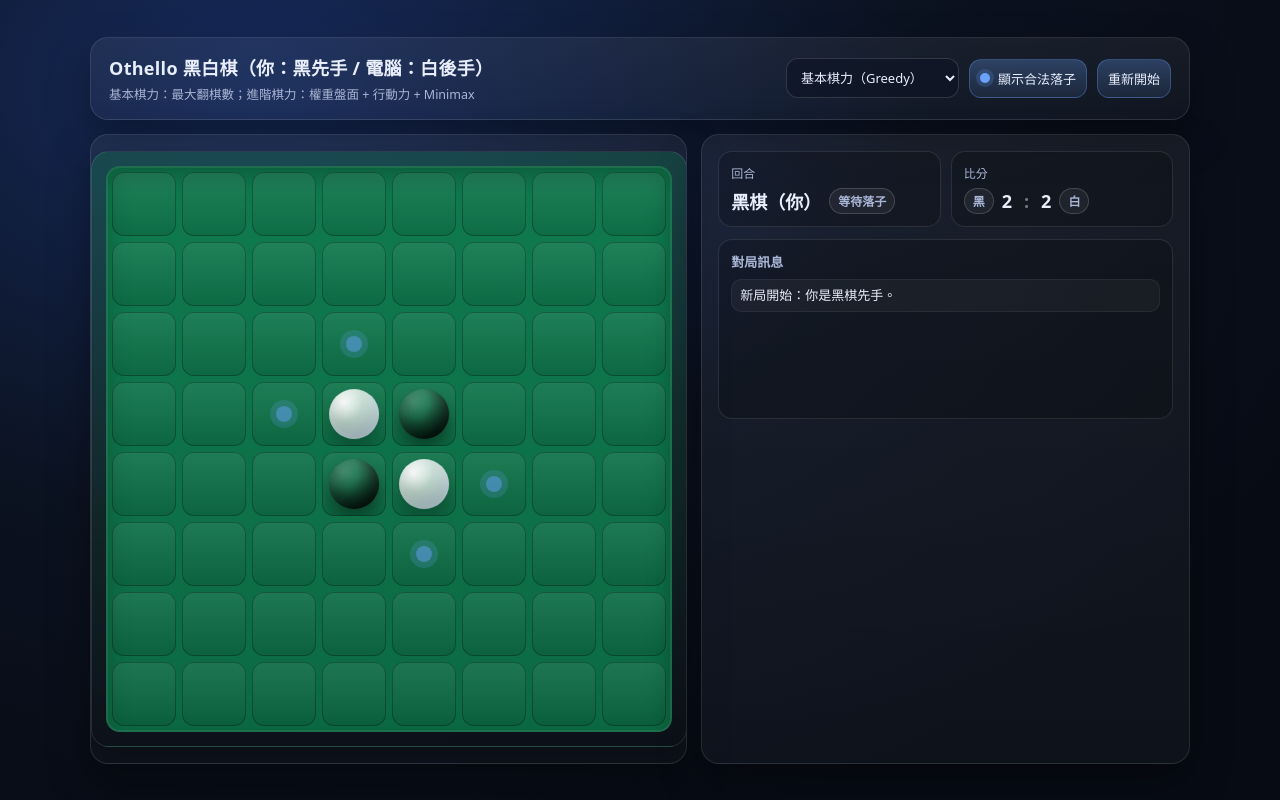
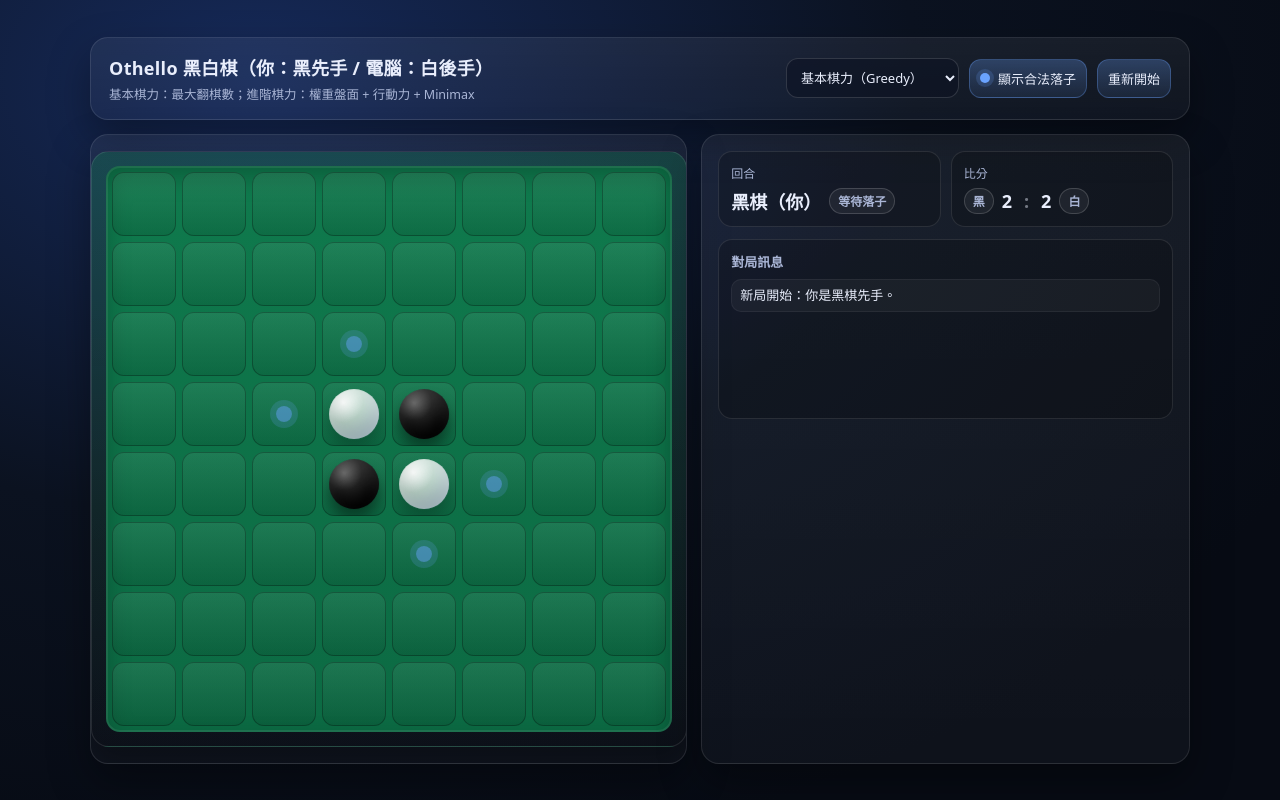
Before and after one commit to weiwei0115/HW10, a plain HTML site: page HW-10/index.html in a window 1280 px wide. Drawn offline with Linux system fonts and the light colour scheme.

Commit message:
Update style.css

```diff
--- a/HW-10/style.css
+++ b/HW-10/style.css
@@ -134,8 +134,10 @@
     will-change: transform;
   }
   .disc.black{
-    background: radial-gradient(120% 120% at 28% 26%, rgba(255,255,255,.18) 0%, rgba(255,255,255,.06) 25%, rgba(0,0,0,.85) 70%, rgba(0,0,0,.95) 100%);
-    box-shadow: inset 0 10px 18px rgba(255,255,255,.08), inset 0 -14px 22px rgba(0,0,0,.45), 0 10px 16px rgba(0,0,0,.35);
+    background: radial-gradient(circle at 30% 28%, #666 0%, #222 35%, #000 80%);
+    box-shadow: inset 0 10px 16px rgba(255,255,255,.10),
+    inset 0 -12px 18px rgba(0,0,0,.60),
+    0 10px 14px rgba(0,0,0,.40);
   }
   .disc.white{
     background: radial-gradient(120% 120% at 28% 26%, rgba(255,255,255,.98) 0%, rgba(255,255,255,.72) 34%, rgba(210,220,240,.85) 70%, rgba(170,185,215,.95) 100%);
```
